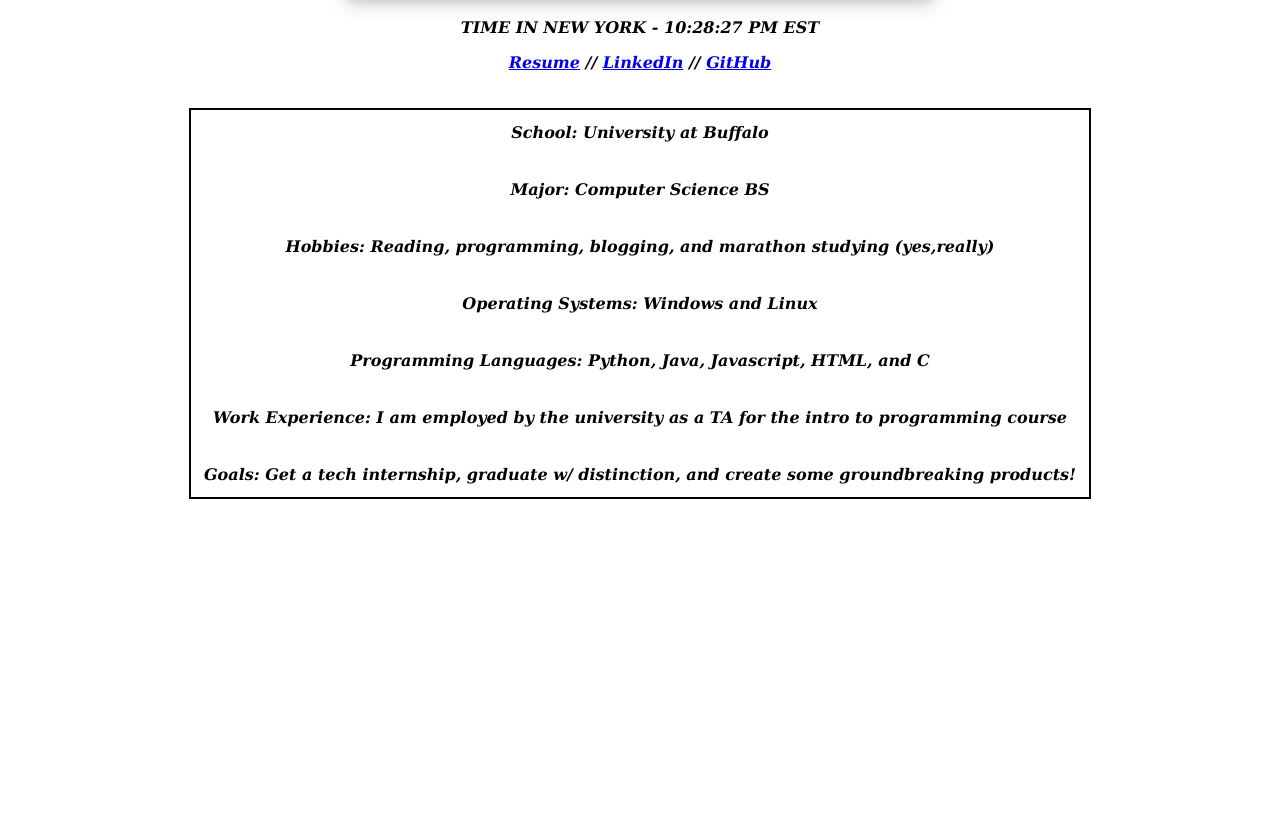
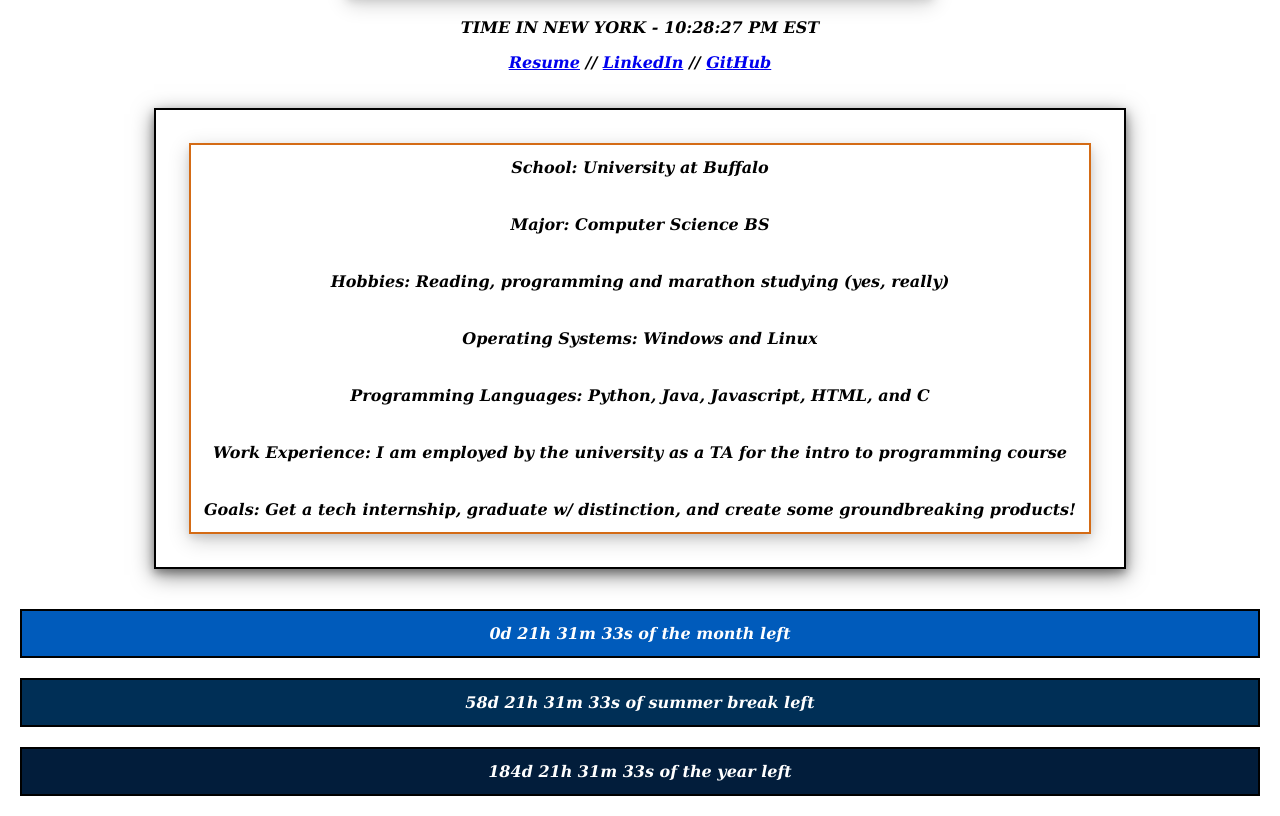
Before and after one commit to sumanyuj/-GIT--Personal-Website, a plain HTML site: page index.html in a window 1280 px wide. Shown: the part 517-1333 px from the top of the page. Before the commit the page ends 1036 px from the top, so only its background shows below. Drawn offline with Linux system fonts and the light colour scheme; files whose address does not match are found by name.

Commit message:
Minor changes-
bolded categories for fast facts

changed border outlines (orange and blue)

Major changes-

added animation movement effect for fast facts

-added back in the timers

```diff
--- a/index.html
+++ b/index.html
@@ -44,12 +44,58 @@
         <figcaption><em>TIME IN NEW YORK - </em> <span id="time-caption"></span></figcaption>
     </figure>
 
+
+
     <p class="links"><a href="https://1drv.ms/w/s!AkV33B31y4bfgf8W_J1irUTUvSkZKg?e=JiEuEw"target="_blank">Resume</a> //
         <a href="https://www.linkedin.com/in/sumanyuj/"target="_blank">LinkedIn</a>
          // <a href="https://github.com/sumanyuj" target="_blank">GitHub</a></p>
 
 
-    <!--<div class="month">
+
+
+
+
+
+
+
+
+
+<div class="center-about">
+
+
+
+
+<div class="box" id="box">
+
+
+
+
+    <p class="fast_facts">
+
+        <b>School</b>: University at Buffalo<br><br><br>
+        <b>Major</b>: Computer Science BS<br><br><br>
+        <b>Hobbies</b>: Reading, programming and marathon studying <em>(yes, really)</em><br><br><br>
+        <b>Operating Systems</b>: Windows and Linux <br><br><br>
+        <b>Programming Languages</b>: Python, Java, Javascript, HTML, and C<br><br><br>
+        <b>Work Experience</b>: I am employed by the university as a TA for the intro to programming course<br><br><br>
+        <b>Goals</b>: Get a tech internship, graduate w/ distinction, and create some groundbreaking products!
+
+
+     </p>
+
+
+
+
+
+
+
+</div>
+
+</div>
+
+
+
+    <div class="month">
         <div id="month_countdown"></div>
 
 
@@ -71,29 +117,6 @@
     </div>
 
 
--->
-
-<div class="center-about">
-
-
-
-    <p class="fast_facts">
-
-        School: University at Buffalo<br><br><br>
-        Major: Computer Science BS<br><br><br>
-        Hobbies: Reading, programming, blogging, and marathon studying (yes,really)<br><br><br>
-        Operating Systems: Windows and Linux <br><br><br>
-        Programming Languages: Python, Java, Javascript, HTML, and C<br><br><br>
-        Work Experience: I am employed by the university as a TA for the intro to programming course<br><br><br>
-        Goals: Get a tech internship, graduate w/ distinction, and create some groundbreaking products!
-
-
-
-
-
-
-
-     </p>
 
 
 
@@ -102,11 +125,6 @@
 
 
 
-
-
-</div>
-
-
     <script src="script.js"></script>
 
 
--- a/script.js
+++ b/script.js
@@ -77,3 +77,20 @@ document.addEventListener("DOMContentLoaded", function () {
         }
     }, 60); // 100ms delay between each character
 });
+
+
+const box = document.getElementById('box');
+
+        box.addEventListener('mousemove', (e) => {
+            const { offsetX, offsetY, target } = e;
+            const { offsetWidth: width, offsetHeight: height } = target;
+            const xPos = (offsetX / width - 0.5) * 2;
+            const yPos = -(offsetY / height - 0.5) * 2;
+            const rotateX = 15 * yPos;
+            const rotateY = 15 * xPos;
+            box.style.transform = `rotateX(${rotateX}deg) rotateY(${rotateY}deg)`;
+        });
+
+        box.addEventListener('mouseleave', () => {
+            box.style.transform = 'rotateX(0) rotateY(0)';
+        });
--- a/style.css
+++ b/style.css
@@ -56,7 +56,7 @@ img{
     margin: 0 auto;
     margin-top: -13px;
     margin-bottom: 21px;
-    border: solid;
+    border: solid #1535d4;
     box-shadow: 0 4px 8px 0 rgba(0, 0, 0, 0.1), 0 6px 20px 0 rgba(0, 0, 0, 0.2);
 
 }
@@ -118,12 +118,13 @@ figcaption{
 
 .fast_facts{
     display: inline-block;
-    border: 2px solid #000; /* 2px solid black border */
+    border: 2px solid #d46b15; /* 2px solid black border */
     padding: 13px; /* 20px padding inside the box */
     margin: 20px; /* 20px margin outside the box */
     text-align: center;
 
     color: rgb(0, 0, 0);
+    box-shadow: 0 4px 8px 0 rgba(0, 0, 0, 0.1), 0 6px 20px 0 rgba(0, 0, 0, 0.2);
 }
 
 
@@ -243,3 +244,23 @@ figcaption{
     text-align: center;
     color: #000000;
 }
+
+
+.box {
+
+    display: inline-block;
+    border: 2px solid #d46b15; /* 2px solid black border */
+    padding: 13px; /* 20px padding inside the box */
+    margin: 20px; /* 20px margin outside the box */
+    text-align: center;
+
+
+    border: 2px solid black;
+
+
+
+    transition: transform 0.1s ease-out;
+    transform-style: preserve-3d;
+    perspective: 1000px;
+    box-shadow: 0 4px 8px 0 rgba(0, 0, 0, 0.3), 0 6px 20px 0 rgba(0, 0, 0, 0.5);
+}
```
